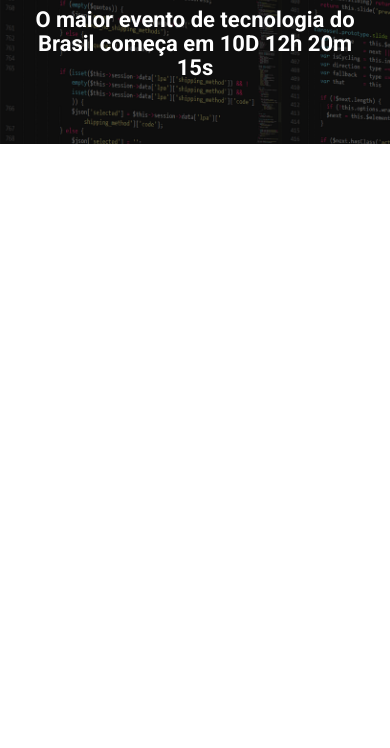
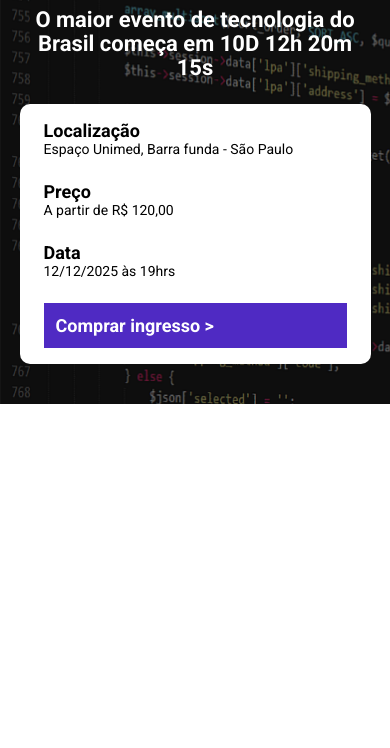
Before and after one commit to D3vErick/ebac_tech_talks, a website built with Parcel: page src/index.html in a window 390 px wide. Shown: the part 96-844 px from the top of the page. Built offline with nearby package versions, Linux system fonts and the light colour scheme.

Commit message:
update: Adição do _info e _buttons

```diff
--- a/src/index.html
+++ b/src/index.html
@@ -16,6 +16,25 @@
             <p class="hero__text">
                 O maior evento de tecnologia do Brasil começa em 10D 12h 20m 15s
             </p>
+            <div class="infos-bar">
+                <ul class="infos-bar__infos">
+                    <li class="infos-bar__infos__item">
+                        <b>Localização</b>
+                        Espaço Unimed, Barra funda - São Paulo
+                    </li>
+                    <li class="infos-bar__infos__item">
+                        <b>Preço</b>
+                        A partir de R$ 120,00
+                    </li>
+                    <li class="infos-bar__infos__item">
+                        <b>Data</b>
+                        12/12/2025 às 19hrs
+                    </li>
+                </ul>
+                <a href="#" class="button button--primary">
+                    Comprar ingresso >
+                </a>
+            </div>
         </div>
     </header>
 
--- /dev/null
+++ b/src/styles/components/_buttons.scss
@@ -0,0 +1,23 @@
+.button{
+    padding: 12px; //Estilização para botões genéricos.
+    font-size: 18px;
+    font-weight: bold;
+    text-decoration: none;
+    text-align: center;
+    white-space: nowrap;
+
+    &--primary{ //Modificador - botão primário.
+        color: #fff;
+        background-color: #4f2ac3;
+    }
+
+    @media (max-width: 640px){ //Responsivo - Celular.
+        display: block;
+        width: 100%;
+    }
+
+    @media (max-width: 1024px){ //Responsivo - Tablet.
+        display: flex;
+        align-items: center;
+    }
+}
--- /dev/null
+++ b/src/styles/components/_infos_bar.scss
@@ -0,0 +1,41 @@
+.infos-bar{ //Estilização da barra de informações do evento.
+    padding: 16px 24px;
+    background-color: #fff;
+    border-radius: 10px;
+    display: flex;
+    justify-content: space-between;
+
+    &__infos{ //Alinhamento dos itens na mesma linha e espaçamento de 40px.
+        display: flex;
+        gap: 40px;
+
+        &__item{ //Tamanho da fonte e sobrescrever a regra geral de cor das letras para preto.
+            font-size: 14px;
+            color: #000;
+
+            b{ //Título de cada item.
+                color: #000;
+                font-size: 18px;
+                display: block;
+            }
+        }
+    }
+
+    @media (max-width: 640px){ //Responsivo - Celualr.
+        display: block; //Muda o alinhamento para sequencial - um em baixo do outro.
+
+        &__infos{
+            display: block;
+
+            &__item{
+                margin-bottom: 24px;
+            }
+        }
+    }
+
+    @media (max-width: 1024px){ //Responsivo - Tablet.
+        &__infos{ //Redução do espaço entre os itens.
+            gap: 16px;
+        }
+    }
+}
--- a/src/styles/main.scss
+++ b/src/styles/main.scss
@@ -1,4 +1,6 @@
-@use 'hero';
+@use 'hero'; //Importação do arquivo hero (a imagem de fundo do cabeçalho).
+@use './components/infos_bar'; //Importação do arquivo info em subpasta (Informações do evento).
+@use './components/buttons'; //Importação do arquivo de botões em subpasta (Configuração geral de botões).
 
 * { //Reset css.
     margin: 0;
@@ -6,7 +8,7 @@
     box-sizing: border-box;
     font-family: 'Roboto', sans-serif;
     color: #fff;
-
+    list-style: none;
 }
 
 .container{
```
